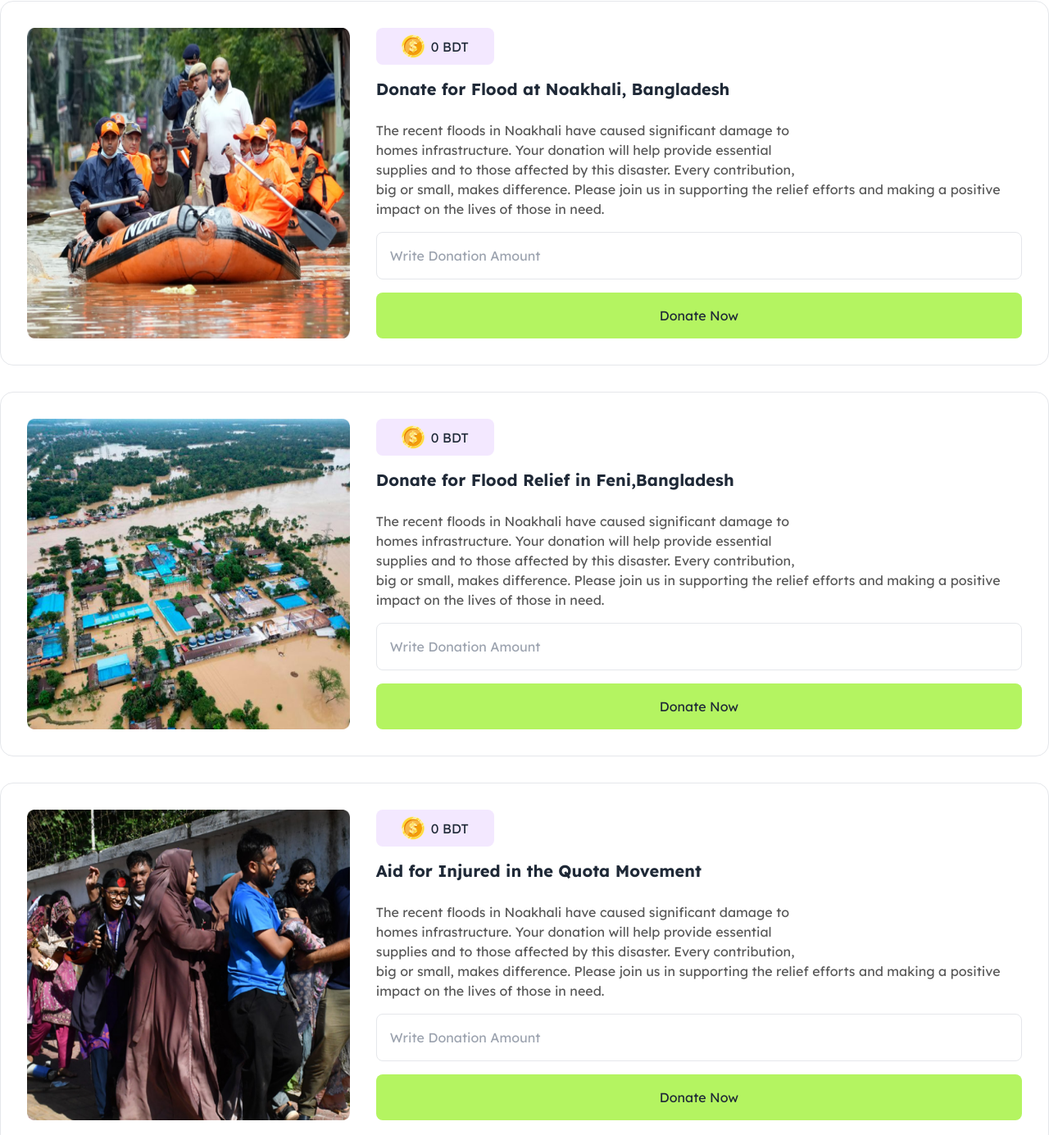
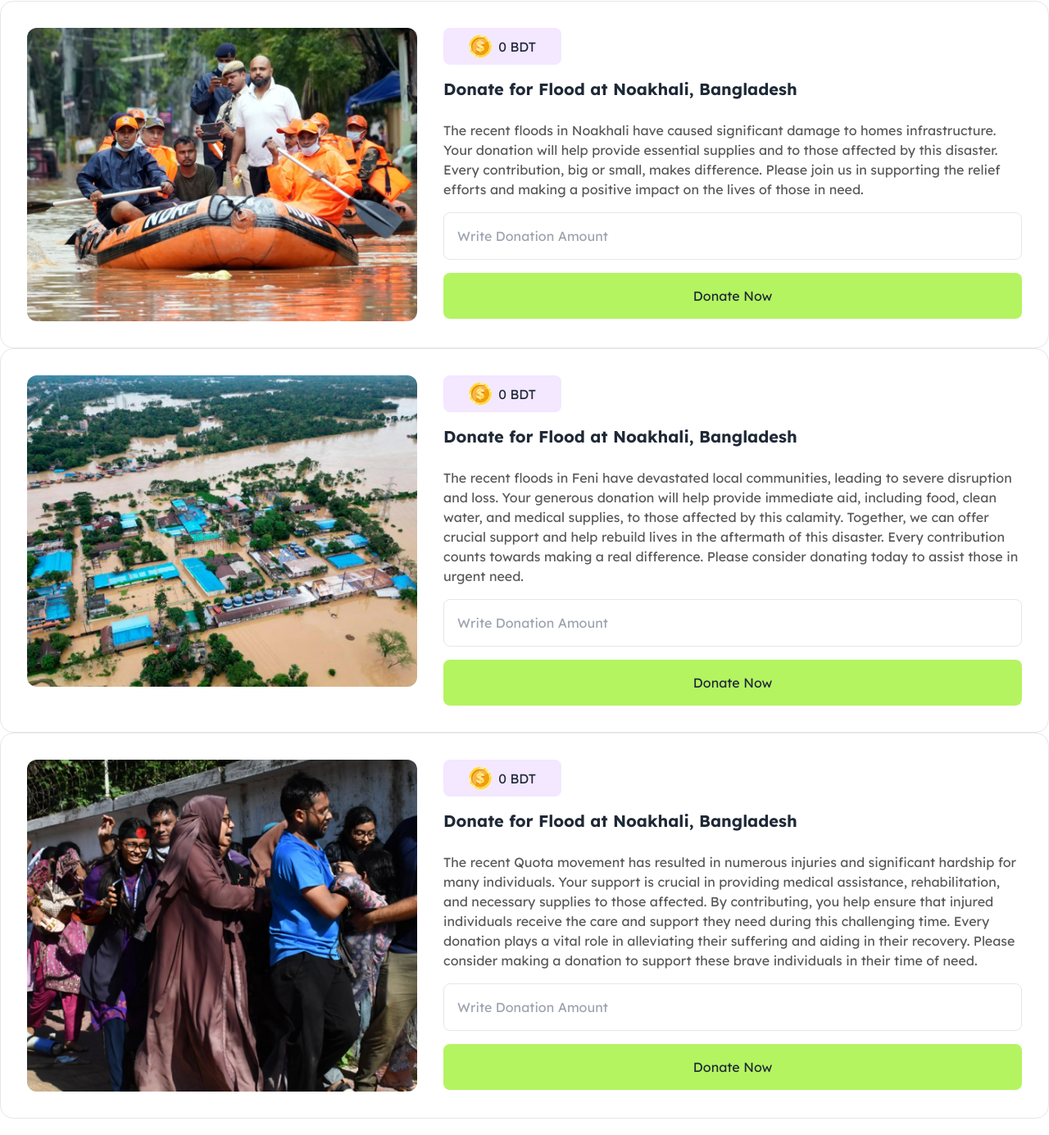
Before and after one commit to shihad-hasan07/Donate-Bangladesh, a plain HTML site: page index.html in a window 1280 px wide. Shown: the part 209-1594 px from the top of the page at 82% size. Drawn offline with nearby package versions, Linux system fonts and the light colour scheme.

Commit message:
responsive added

```diff
--- a/index.html
+++ b/index.html
@@ -70,33 +70,39 @@
 
             <!-- 1st card -->
             <div class="flex flex-col lg:flex-row justify-between p-8 gap-8 border rounded-2xl">
-                <div><img class="h-full" src="./assets/noakhali.png" alt=""></div>
+
+                <div class="lg:w-1/2 lg:h-[358px]">
+                    <img class="w-full h-full object-cover rounded-xl" class="" src="./assets/noakhali.png" alt="">
+                </div>
 
                 <!-- text part starts here -->
                 <div>
                     <div class="flex bg-purple-100 p-2 gap-2 w-36 rounded-lg items-center justify-center">
-                        <img src="./assets/coin.png" alt="">
+                        <img src="./assets/coin.png"  class="" alt="">
                         <p>0 BDT</p>
                     </div>
                     <h2 class="my-4 font-bold text-xl">Donate for Flood at Noakhali, Bangladesh</h2>
-                    <p class="mt-6 mb-4 text-smallText"> The recent floods in Noakhali have caused significant damage to <br>homes  infrastructure. Your donation will help provide essential <br> supplies and  to those affected by this disaster. Every contribution, <br>big or small, makes  difference. Please join us in supporting the relief efforts and making a positive impact on the lives of those in need.</p>
+                    <p class="mt-6 mb-4 text-smallText max-w-[900px]"> The recent floods in Noakhali have caused significant damage to homes  infrastructure. Your donation will help provide essential  supplies and  to those affected by this disaster. Every contribution, big or small, makes  difference. Please join us in supporting the relief efforts and making a positive impact on the lives of those in need.</p>
                     <input class="border p-4 w-full rounded-lg mb-4" type="number" placeholder="Write Donation Amount">
                     <div class="bg-[#B4F461] py-4 rounded-lg text-center">Donate Now</div>
                 </div>
             </div>
 
             <!-- 2nd card -->
-            <div class="flex flex-col lg:flex-row justify-between p-8 gap-8 border rounded-2xl my-8">
-                <div><img class="h-full" src="./assets/feni.png" alt=""></div>
+            <div class="flex flex-col lg:flex-row justify-between p-8 gap-8 border rounded-2xl">
+
+                <div class="lg:w-1/2 lg:h-[380px]">
+                    <img class="w-full h-full object-cover rounded-xl" class="" src="./assets/feni.png" alt="">
+                </div>
 
                 <!-- text part starts here -->
                 <div>
                     <div class="flex bg-purple-100 p-2 gap-2 w-36 rounded-lg items-center justify-center">
-                        <img src="./assets/coin.png" alt="">
+                        <img src="./assets/coin.png"  class="" alt="">
                         <p>0 BDT</p>
                     </div>
-                    <h2 class="my-4 font-bold text-xl">Donate for Flood Relief in Feni,Bangladesh</h2>
-                    <p class="mt-6 mb-4 text-smallText"> The recent floods in Noakhali have caused significant damage to <br>homes  infrastructure. Your donation will help provide essential <br> supplies and  to those affected by this disaster. Every contribution, <br>big or small, makes  difference. Please join us in supporting the relief efforts and making a positive impact on the lives of those in need.</p>
+                    <h2 class="my-4 font-bold text-xl">Donate for Flood at Noakhali, Bangladesh</h2>
+                    <p class="mt-6 mb-4 text-smallText max-w-[900px]">The recent floods in Feni have devastated local communities, leading to severe disruption and loss. Your generous donation will help provide immediate aid, including food, clean water, and medical supplies, to those affected by this calamity. Together, we can offer crucial support and help rebuild lives in the aftermath of this disaster. Every contribution counts towards making a real difference. Please consider donating today to assist those in urgent need.</p>
                     <input class="border p-4 w-full rounded-lg mb-4" type="number" placeholder="Write Donation Amount">
                     <div class="bg-[#B4F461] py-4 rounded-lg text-center">Donate Now</div>
                 </div>
@@ -104,20 +110,24 @@
 
             <!-- 3rd card -->
             <div class="flex flex-col lg:flex-row justify-between p-8 gap-8 border rounded-2xl">
-                <div><img class="h-full" src="./assets/quota-protest.png" alt=""></div>
+
+                <div class="lg:w-1/2 lg:h-[405px]">
+                    <img class="w-full h-full object-cover rounded-xl" class="" src="./assets/quota-protest.png" alt="">
+                </div>
 
                 <!-- text part starts here -->
                 <div>
                     <div class="flex bg-purple-100 p-2 gap-2 w-36 rounded-lg items-center justify-center">
-                        <img src="./assets/coin.png" alt="">
+                        <img src="./assets/coin.png"  class="" alt="">
                         <p>0 BDT</p>
                     </div>
-                    <h2 class="my-4 font-bold text-xl">Aid for Injured in the Quota Movement</h2>
-                    <p class="mt-6 mb-4 text-smallText"> The recent floods in Noakhali have caused significant damage to <br>homes  infrastructure. Your donation will help provide essential <br> supplies and  to those affected by this disaster. Every contribution, <br>big or small, makes  difference. Please join us in supporting the relief efforts and making a positive impact on the lives of those in need.</p>
+                    <h2 class="my-4 font-bold text-xl">Donate for Flood at Noakhali, Bangladesh</h2>
+                    <p class="mt-6 mb-4 text-smallText max-w-[900px]"> The recent Quota movement has resulted in numerous injuries and significant hardship for many individuals. Your support is crucial in providing medical assistance, rehabilitation, and necessary supplies to those affected. By contributing, you help ensure that injured individuals receive the care and support they need during this challenging time. Every donation plays a vital role in alleviating their suffering and aiding in their recovery. Please consider making a donation to support these brave individuals in their time of need.</p>
                     <input class="border p-4 w-full rounded-lg mb-4" type="number" placeholder="Write Donation Amount">
                     <div class="bg-[#B4F461] py-4 rounded-lg text-center">Donate Now</div>
                 </div>
             </div>
+
 
         </section>
 <!-- main body section end -->
```
